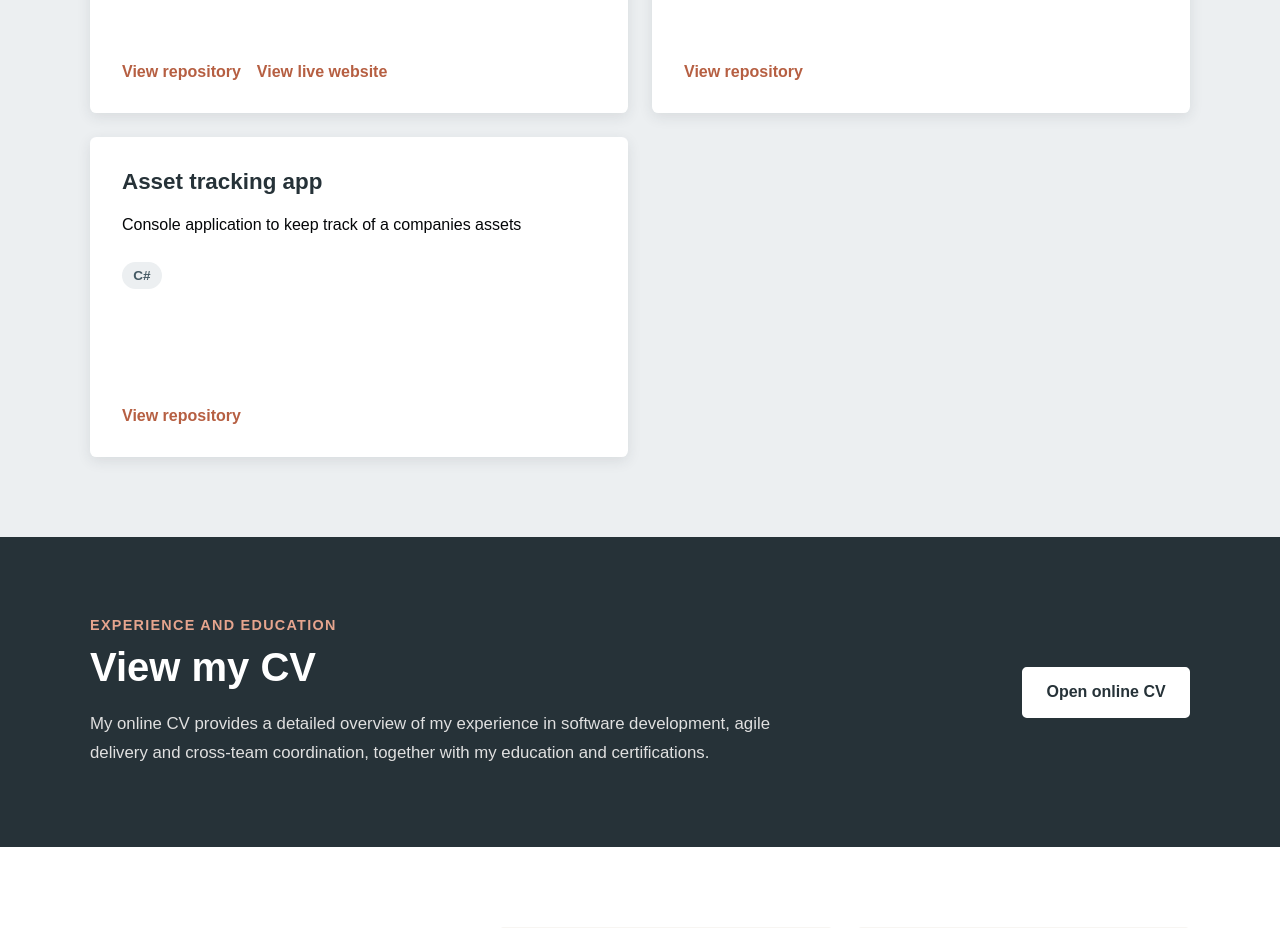
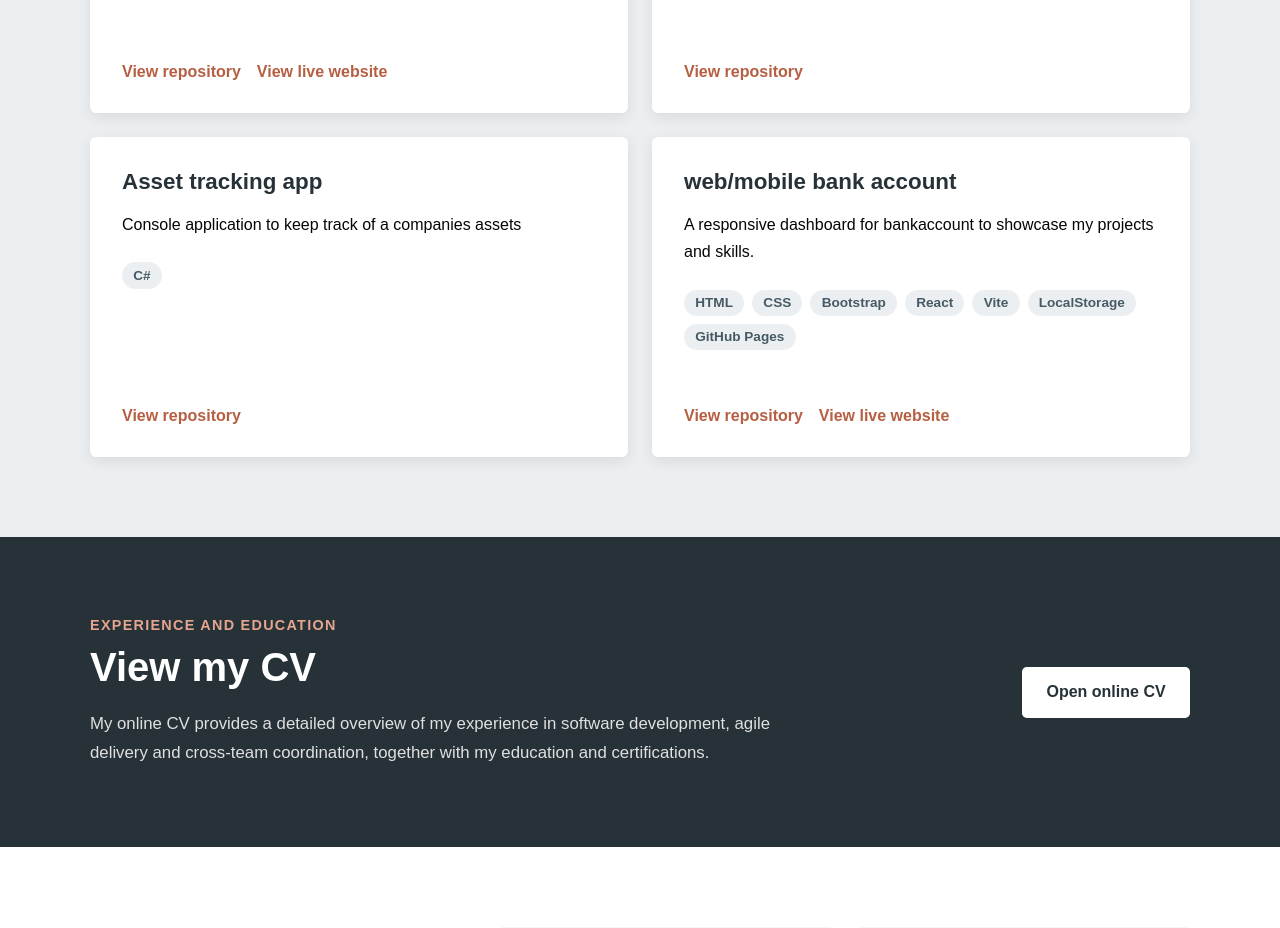
Before and after one commit to michaelharbst/portfolio, a React (Vite) app: page / in a window 1280 px wide. Shown: the part 3240-4168 px from the top of the page. Built offline with nearby package versions, Linux system fonts and the light colour scheme.

Commit message:
added bank account project

```diff
--- a/src/components/Projects.jsx
+++ b/src/components/Projects.jsx
@@ -74,6 +74,26 @@ function Projects() {
       ],
       repositoryUrl:
         'https://github.com/michaelharbst/Asset-tracking' },
+
+    {
+      id: 3,
+      title: 'web/mobile bank account',
+      description:
+        'A responsive dashboard for bankaccount to showcase my projects and skills.',
+      technologies: [
+        'HTML',
+        'CSS',
+        'Bootstrap',
+        'React',
+        'Vite',
+        'LocalStorage',
+        'GitHub Pages',
+      ],
+      repositoryUrl:
+        'https://github.com/michaelharbst/webbank-account',
+      liveUrl:
+        'https://michaelharbst.github.io/webbank-account/',
+    },
   ]
 
   return (
```
